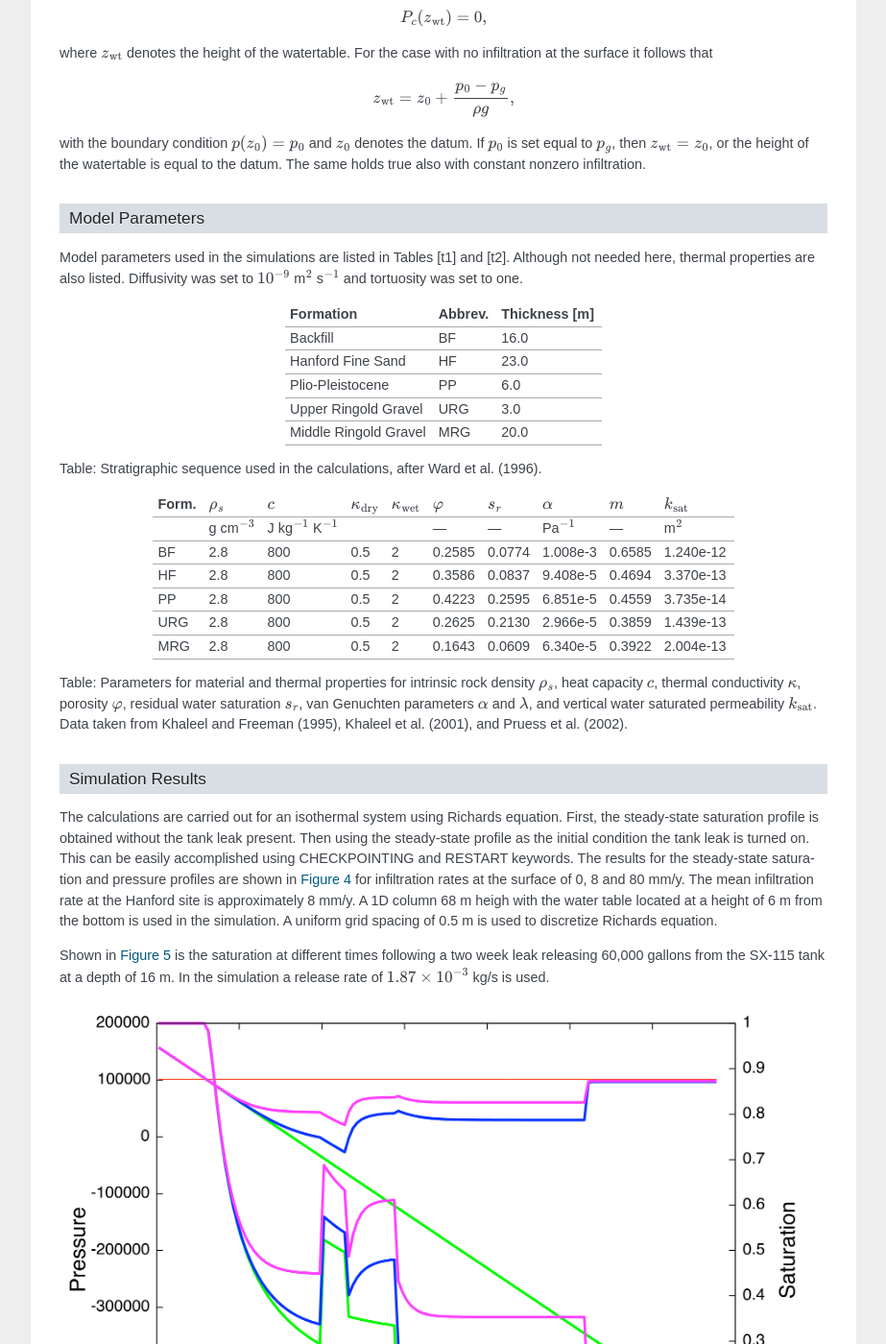
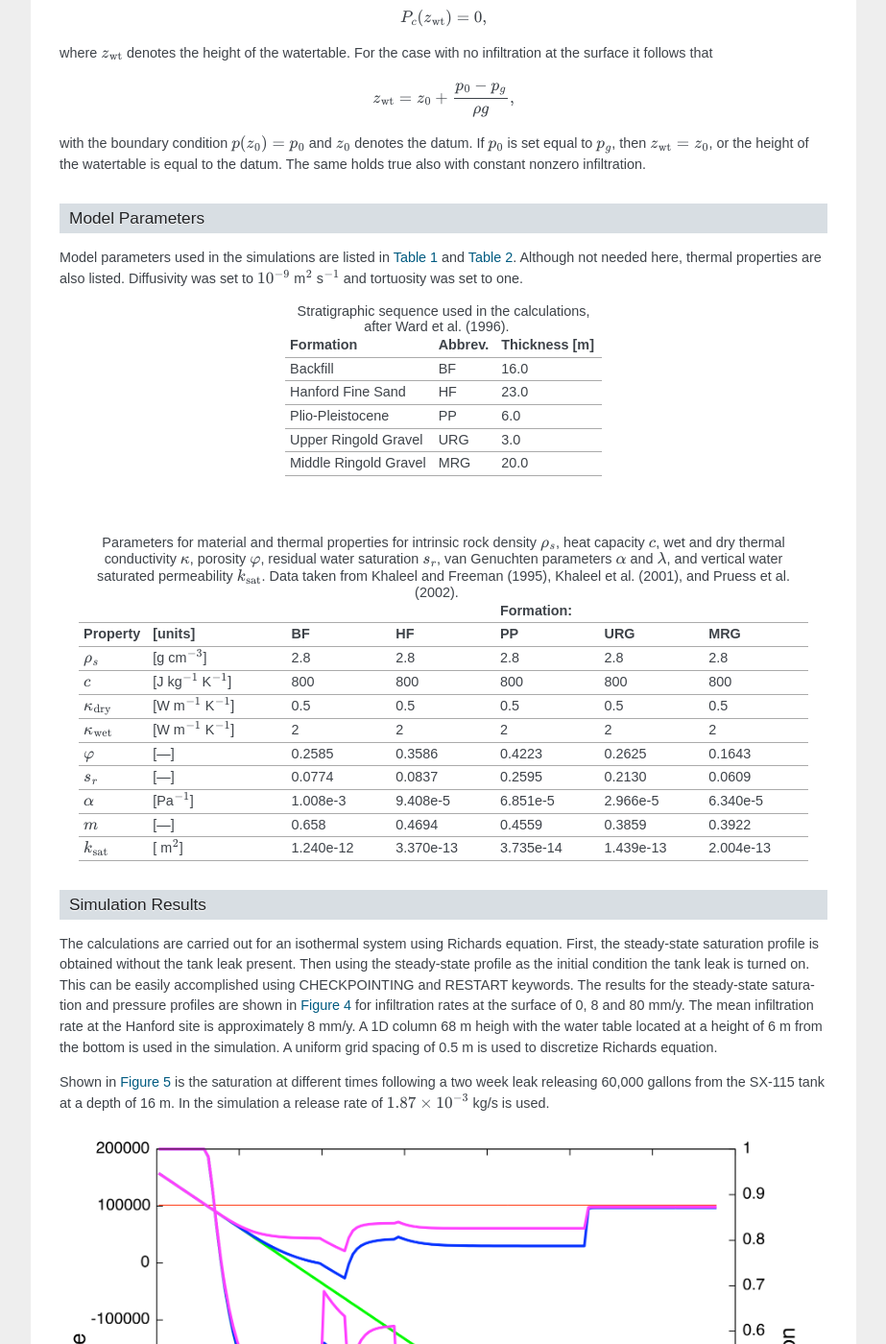
Before and after one commit to Miracloon/pflotran-documentation, a Sphinx documentation site: the page built from source/user_guide/how_to/benchmark.rst, in a window 1280 px wide and 1400 px high, scrolled down 12922 px. Shown: the whole window at 96% size, without its empty margins (318-1241 px from the left). Built offline with Sphinx 7.4.7, drawn with Linux system fonts in a browser that asks for light colours.

Commit message:
merged rosie's tables

```diff
--- a/source/user_guide/how_to/benchmark.rst
+++ b/source/user_guide/how_to/benchmark.rst
@@ -813,51 +813,67 @@ the datum. The same holds true also with constant nonzero infiltration.
 Model Parameters
 ~~~~~~~~~~~~~~~~
 
-Model parameters used in the simulations are listed in Tables [t1] and
-[t2]. Although not needed here, thermal properties are also listed.
+Model parameters used in the simulations are listed in :ref:`Table 1 <table-1>` and
+:ref:`Table 2 <table-2>`. Although not needed here, thermal properties are also listed.
 Diffusivity was set to :math:`10^{-9}` m\ :math:`^2` s\ :math:`^{-1}`
 and tortuosity was set to one.
 
-+-------------------------+-----------+-----------------+
-| Formation               | Abbrev.   | Thickness [m]   |
-+=========================+===========+=================+
-| Backfill                | BF        | 16.0            |
-+-------------------------+-----------+-----------------+
-| Hanford Fine Sand       | HF        | 23.0            |
-+-------------------------+-----------+-----------------+
-| Plio-Pleistocene        | PP        | 6.0             |
-+-------------------------+-----------+-----------------+
-| Upper Ringold Gravel    | URG       | 3.0             |
-+-------------------------+-----------+-----------------+
-| Middle Ringold Gravel   | MRG       | 20.0            |
-+-------------------------+-----------+-----------------+
-
-Table: Stratigraphic sequence used in the calculations, after Ward et
-al. (1996).
-
-+---------+-----------------------+----------------------------------------+----------------------------+----------------------------+-------------------+---------------+---------------------+-------------+-----------------------+
-| Form.   | :math:`\rho_s`        | :math:`c`                              | :math:`\kappa_{\rm dry}`   | :math:`\kappa_{\rm wet}`   | :math:`\varphi`   | :math:`s_r`   | :math:`\alpha`      | :math:`m`   | :math:`k_{\rm sat}`   |
-+=========+=======================+========================================+============================+============================+===================+===============+=====================+=============+=======================+
-|         | g cm\ :math:`^{-3}`   | J kg\ :math:`^{-1}` K\ :math:`^{-1}`   |                            |                            | —                 | —             | Pa\ :math:`^{-1}`   | —           | m\ :math:`^2`         |
-+---------+-----------------------+----------------------------------------+----------------------------+----------------------------+-------------------+---------------+---------------------+-------------+-----------------------+
-| BF      | 2.8                   | 800                                    | 0.5                        | 2                          | 0.2585            | 0.0774        | 1.008e-3            | 0.6585      | 1.240e-12             |
-+---------+-----------------------+----------------------------------------+----------------------------+----------------------------+-------------------+---------------+---------------------+-------------+-----------------------+
-| HF      | 2.8                   | 800                                    | 0.5                        | 2                          | 0.3586            | 0.0837        | 9.408e-5            | 0.4694      | 3.370e-13             |
-+---------+-----------------------+----------------------------------------+----------------------------+----------------------------+-------------------+---------------+---------------------+-------------+-----------------------+
-| PP      | 2.8                   | 800                                    | 0.5                        | 2                          | 0.4223            | 0.2595        | 6.851e-5            | 0.4559      | 3.735e-14             |
-+---------+-----------------------+----------------------------------------+----------------------------+----------------------------+-------------------+---------------+---------------------+-------------+-----------------------+
-| URG     | 2.8                   | 800                                    | 0.5                        | 2                          | 0.2625            | 0.2130        | 2.966e-5            | 0.3859      | 1.439e-13             |
-+---------+-----------------------+----------------------------------------+----------------------------+----------------------------+-------------------+---------------+---------------------+-------------+-----------------------+
-| MRG     | 2.8                   | 800                                    | 0.5                        | 2                          | 0.1643            | 0.0609        | 6.340e-5            | 0.3922      | 2.004e-13             |
-+---------+-----------------------+----------------------------------------+----------------------------+----------------------------+-------------------+---------------+---------------------+-------------+-----------------------+
-
-Table: Parameters for material and thermal properties for intrinsic rock
-density :math:`\rho_s`, heat capacity :math:`c`, thermal conductivity
-:math:`\kappa`, porosity :math:`\varphi`, residual water saturation
-:math:`s_r`, van Genuchten parameters :math:`\alpha` and
-:math:`\lambda`, and vertical water saturated permeability
-:math:`k_{\rm sat}`. Data taken from Khaleel and Freeman (1995), Khaleel
-et al. (2001), and Pruess et al. (2002).
+.. _table-1:
+
+.. table:: Stratigraphic sequence used in the calculations, after Ward et
+    al. (1996).
+
+    +-------------------------+-----------+-----------------+
+    | Formation               | Abbrev.   | Thickness [m]   |
+    +=========================+===========+=================+
+    | Backfill                | BF        | 16.0            |
+    +-------------------------+-----------+-----------------+
+    | Hanford Fine Sand       | HF        | 23.0            |
+    +-------------------------+-----------+-----------------+
+    | Plio-Pleistocene        | PP        | 6.0             |
+    +-------------------------+-----------+-----------------+
+    | Upper Ringold Gravel    | URG       | 3.0             |
+    +-------------------------+-----------+-----------------+
+    | Middle Ringold Gravel   | MRG       | 20.0            |
+    +-------------------------+-----------+-----------------+
+
+|
+|
+
+.. _table-2:
+
+.. table:: Parameters for material and thermal properties for intrinsic rock
+    density :math:`\rho_s`, heat capacity :math:`c`, wet and dry thermal conductivity
+    :math:`\kappa`, porosity :math:`\varphi`, residual water saturation
+    :math:`s_r`, van Genuchten parameters :math:`\alpha` and
+    :math:`\lambda`, and vertical water saturated permeability
+    :math:`k_{\rm sat}`. Data taken from Khaleel and Freeman (1995), Khaleel
+    et al. (2001), and Pruess et al. (2002).
+    :widths: 20 40 30 30 30 30 30
+
+    +--------------------------+----------------------------------------+-------------+------------+-------------+------------+------------+
+    |                          |                                        |                          | Formation:                            |
+    +--------------------------+----------------------------------------+-------------+------------+-------------+------------+------------+
+    | Property                 |           [units]                      |     BF      |  HF        |    PP       |   URG      |    MRG     |
+    +==========================+========================================+=============+============+=============+============+============+
+    | :math:`\rho_s`           | [g cm\ :math:`^{-3}`]                  |     2.8     |  2.8       |    2.8      |   2.8      |    2.8     |
+    +--------------------------+----------------------------------------+-------------+------------+-------------+------------+------------+
+    | :math:`c`                | [J kg\ :math:`^{-1}` K\ :math:`^{-1}`] |    800      |    800     |    800      |   800      |    800     |
+    +--------------------------+----------------------------------------+-------------+------------+-------------+------------+------------+
+    | :math:`\kappa_{\rm dry}` | [W m\ :math:`^{-1}` K\ :math:`^{-1}`]  |    0.5      |    0.5     |    0.5      |   0.5      |    0.5     |
+    +--------------------------+----------------------------------------+-------------+------------+-------------+------------+------------+
+    | :math:`\kappa_{\rm wet}` | [W m\ :math:`^{-1}` K\ :math:`^{-1}`]  |     2       |     2      |     2       |    2       |   2        |
+    +--------------------------+----------------------------------------+-------------+------------+-------------+------------+------------+
+    | :math:`\varphi`          | [---]                                  |  0.2585     |  0.3586    |   0.4223    | 0.2625     | 0.1643     |
+    +--------------------------+----------------------------------------+-------------+------------+-------------+------------+------------+
+    | :math:`s_r`              | [---]                                  |  0.0774     | 0.0837     |   0.2595    | 0.2130     | 0.0609     |
+    +--------------------------+----------------------------------------+-------------+------------+-------------+------------+------------+
+    | :math:`\alpha`           | [Pa\ :math:`^{-1}`]                    | 1.008e-3    |  9.408e-5  |  6.851e-5   |  2.966e-5  |  6.340e-5  |
+    +--------------------------+----------------------------------------+-------------+------------+-------------+------------+------------+
+    | :math:`m`                | [---]                                  |  0.658      | 0.4694     |  0.4559     | 0.3859     |  0.3922    |
+    +--------------------------+----------------------------------------+-------------+------------+-------------+------------+------------+
+    | :math:`k_{\mathrm{sat}}` | [ m\ :math:`^2`]                       |  1.240e-12  | 3.370e-13  |  3.735e-14  | 1.439e-13  | 2.004e-13  |
+    +--------------------------+----------------------------------------+-------------+------------+-------------+------------+------------+
 
 Simulation Results
 ~~~~~~~~~~~~~~~~~~
```
